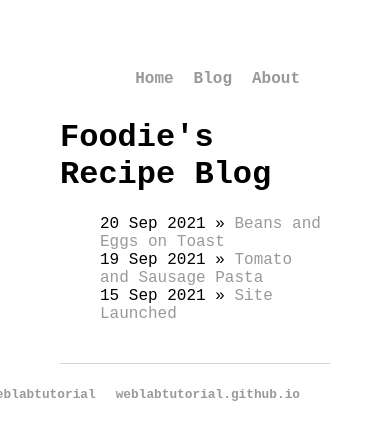
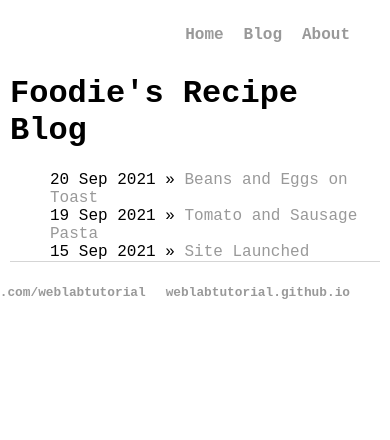
Before and after one commit to hwbekah/hwbekahlab1.github.io, a Jekyll site: the page built from blog/index.html, in a window 390 px wide. Shown: the top 440 px of the page. Built offline with Jekyll 4.4.1, drawn with Linux system fonts in a browser that asks for light colours.

Commit message:
Update main.css

```diff
--- a/css/main.css
+++ b/css/main.css
@@ -57,3 +57,12 @@ ul.posts li {
 .blurb p {
   color: #f2f2f2;
 }
+
+@media screen and (max-width: 700px) {
+  body {
+    margin: 10px;
+  }
+
+  ul.posts {
+    margin: auto;
+}
```
